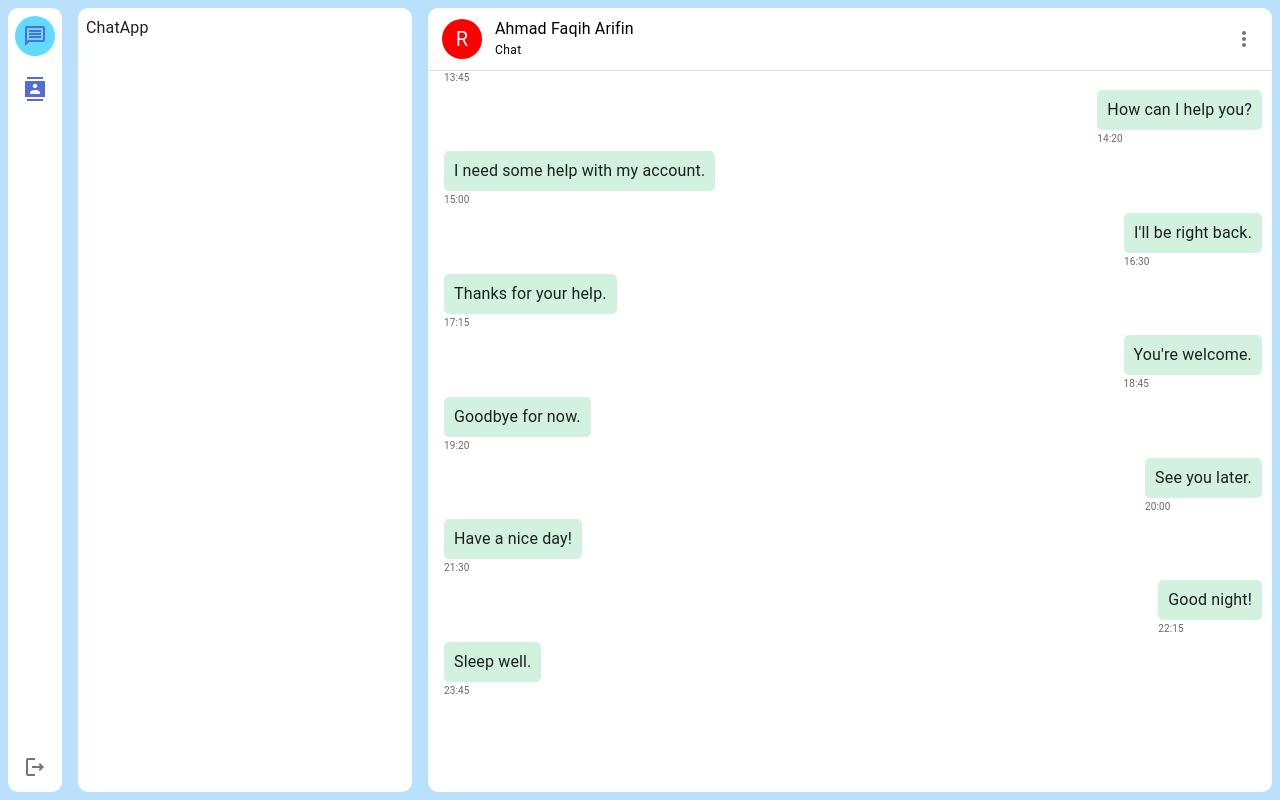
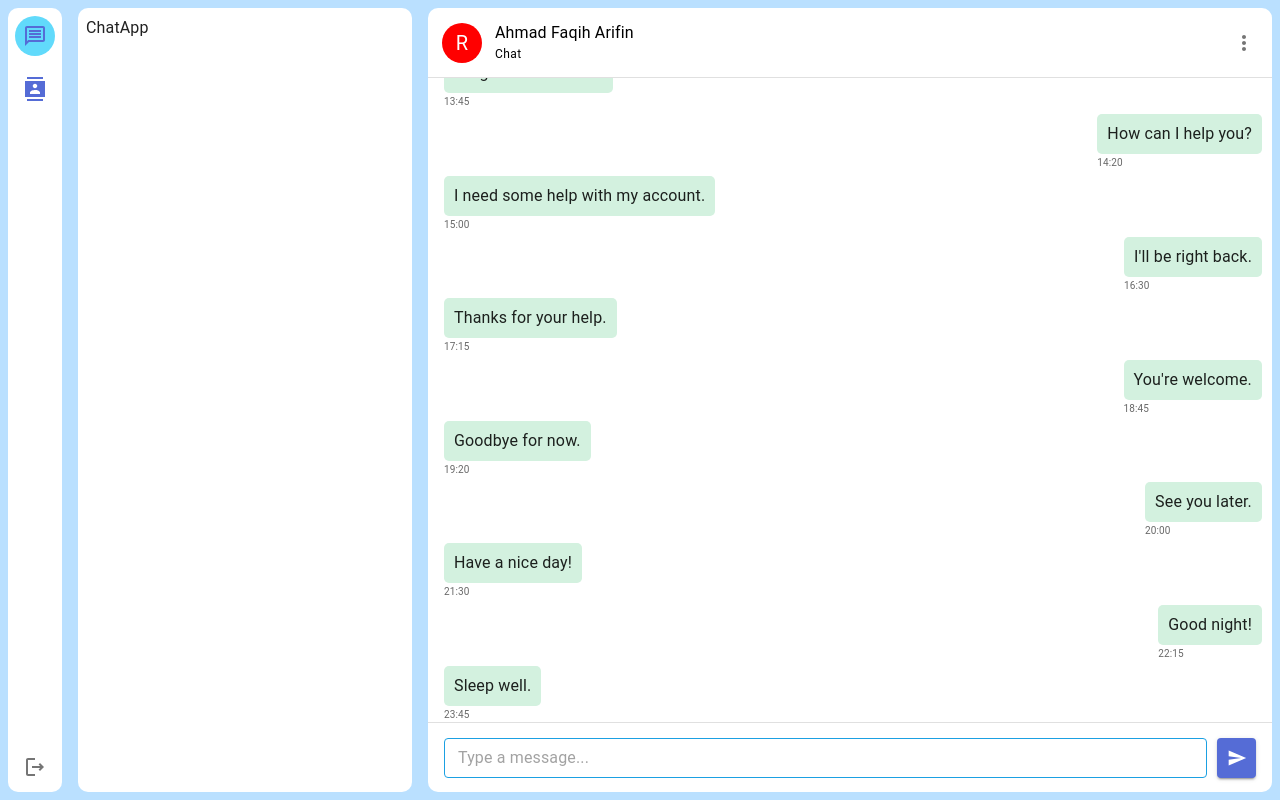
Before and after one commit to ahmadfaqih796/chat-react-ui, a React (Create React App) app: page /chat in a window 1280 px wide. Built offline with nearby package versions, Linux system fonts and the light colour scheme.

Commit message:
chat form

```diff
--- a/src/components/layout/app/v1/Chat.jsx
+++ b/src/components/layout/app/v1/Chat.jsx
@@ -3,6 +3,7 @@ import PropTypes from "prop-types";
 import React from "react";
 import ChatHeader from "./components/chat/ChatHeader";
 import ChatMessage from "./components/chat/ChatMessage";
+import ChatForm from "./components/chat/ChatForm";
 const ChatLayout = ({ onOpenDrawer }) => {
   return (
     <Box
@@ -17,6 +18,8 @@ const ChatLayout = ({ onOpenDrawer }) => {
       <ChatHeader onOpenDrawer={onOpenDrawer} />
       <Divider />
       <ChatMessage />
+      <Divider />
+      <ChatForm />
     </Box>
   );
 };
--- /dev/null
+++ b/src/components/layout/app/v1/components/chat/ChatForm.jsx
@@ -0,0 +1,66 @@
+import SendIcon from "@mui/icons-material/Send";
+import { Box, Button, OutlinedInput } from "@mui/material";
+import React from "react";
+
+const ChatForm = () => {
+  return (
+    <form
+      //   onSubmit={(e) => {
+      //     handleCreateComment(e, clientId);
+      //   }}
+      style={{
+        display: "flex",
+        alignItems: "center",
+        justifyContent: "space-between",
+        width: "100%",
+        height: "70px",
+        padding: "0 16px",
+      }}
+    >
+      <Box
+        sx={{
+          display: "flex",
+          alignItems: "center",
+          gap: "10px",
+          justifyContent: "space-between",
+          width: "100%",
+        }}
+      >
+        <OutlinedInput
+          size="small"
+          name="message"
+          sx={{
+            width: "100%",
+            //   borderRadius: style.borderRadius,
+            "& fieldset": {
+              borderColor: "#1BA0E2",
+            },
+          }}
+          placeholder="Type a message..."
+        />
+        <Button
+          aria-label="send"
+          variant="contained"
+          type="submit"
+          size="large"
+          sx={{
+            //   backgroundColor: style.secondary,
+            height: "100%",
+            width: 40,
+            minWidth: "0",
+            padding: "10px",
+            color: "common.white",
+            //   borderRadius: style.borderRadius,
+            "&:hover": {
+              //  backgroundColor: style.hover,
+            },
+          }}
+        >
+          <SendIcon fontSize="small" />
+        </Button>
+      </Box>
+    </form>
+  );
+};
+
+export default ChatForm;
--- a/src/components/layout/app/v1/components/chat/ChatHeader.jsx
+++ b/src/components/layout/app/v1/components/chat/ChatHeader.jsx
@@ -10,6 +10,7 @@ const ChatHeader = ({ onOpenDrawer }) => {
         display: "flex",
         justifyContent: "space-between",
         alignItems: "center",
+        height: "70px",
         p: 1,
       }}
     >
--- a/src/components/layout/app/v1/components/chat/ChatMessage.jsx
+++ b/src/components/layout/app/v1/components/chat/ChatMessage.jsx
@@ -1,4 +1,4 @@
-import { Box, Typography } from "@mui/material";
+import { Box, Chip, Divider, Typography } from "@mui/material";
 import React from "react";
 import { DUMMY_MESSAGES } from "./dummy";
 import moment from "moment";
@@ -23,7 +23,7 @@ const ChatMessage = () => {
     );
   };
   return (
-    <Box sx={{ height: "80%", pl: 2 }}>
+    <Box sx={{ height: "calc(100% - 70px - 70px)", pl: 2 }}>
       {Array.isArray(data) && data.length > 0 ? (
         <Box
           ref={scrollRef}
@@ -48,15 +48,11 @@ const ChatMessage = () => {
             >
               {index === 0 ||
               isDifferentDate(data[index - 1].created_at, item.created_at) ? (
-                <Typography
-                  variant="h5"
-                  color="textSecondary"
-                  sx={{
-                    textAlign: "center",
-                  }}
-                >
-                  {moment(item.created_at).format("D MMMM YYYY")}
-                </Typography>
+                <Divider sx={{ my: 1 }}>
+                  <Chip
+                    label={moment(item.created_at).format("DD MMMM YYYY")}
+                  />
+                </Divider>
               ) : null}
               <Box
                 sx={{
```
